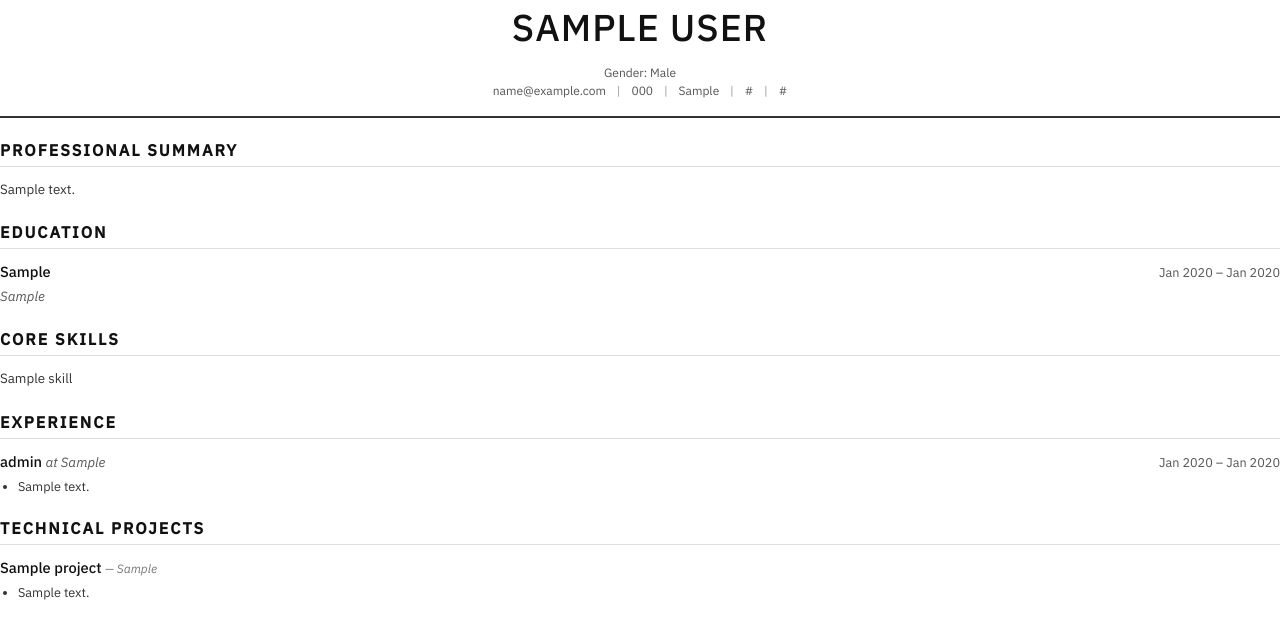
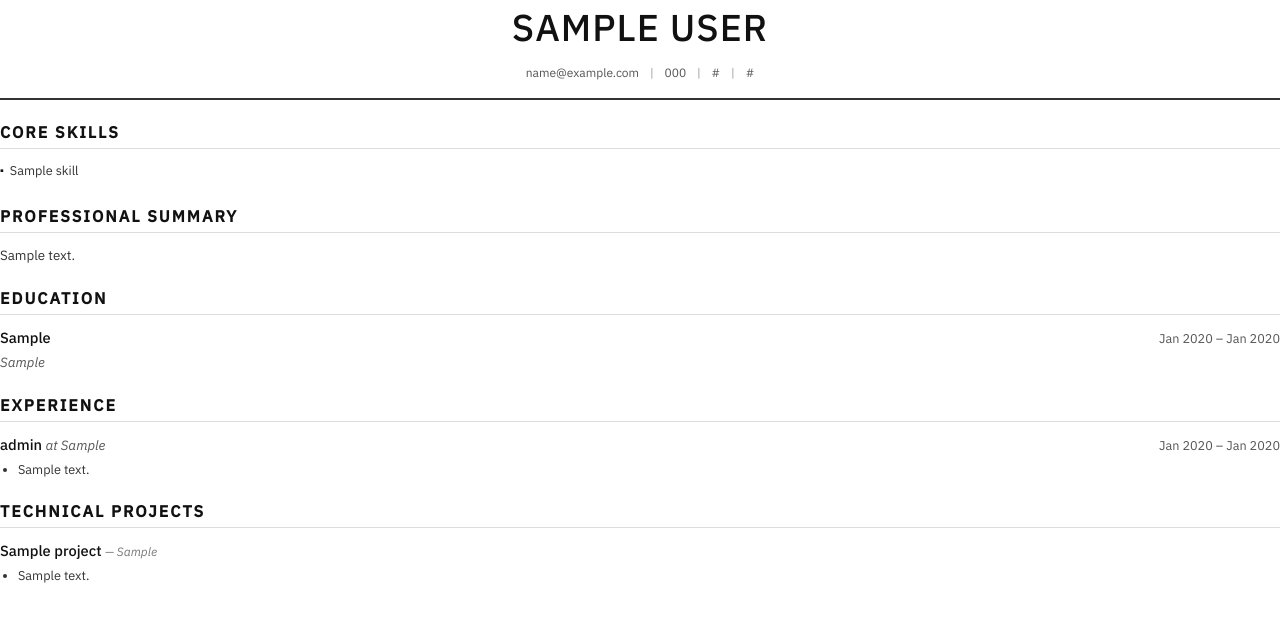
Before and after one commit to TadaisheChibondo/Resume_Builder, a Django app: template backend/resumes/templates/resumes/classic_template.html in a window 1280 px wide. Shown: the top 630 px of the page. Run offline with Django 5.2, Linux system fonts and the light colour scheme; the template is opened without the code that fills it: values that come from a table or form of the project are taken from there, others are empty; tables that the repository leaves empty hold one stand-in row (values such as "Sample post").

Commit message:
updated templates

```diff
--- a/backend/resumes/templates/resumes/classic_template.html
+++ b/backend/resumes/templates/resumes/classic_template.html
@@ -22,27 +22,14 @@
       }
       .watermark {
         position: fixed;
-        left: 5%;
-        font-size: 75pt;
-        font-weight: 800;
-        letter-spacing: 5px;
-        color: rgba(220, 38, 38, 0.08); /* Faint Red */
+        top: 30%;
+        left: 10%;
+        font-size: 80pt;
+        color: rgba(200, 0, 0, 0.06);
         transform: rotate(-45deg);
         z-index: 999;
         white-space: nowrap;
         pointer-events: none;
-      }
-      .watermark-top {
-        top: 15%;
-      }
-      .watermark-mid {
-        top: 45%;
-        color: rgba(234, 88, 12, 0.07);
-        font-size: 85pt;
-        left: 0%;
-      } /* Faint Orange */
-      .watermark-bot {
-        top: 75%;
       }
       .header {
         text-align: center;
@@ -119,27 +106,42 @@
         color: #777;
         font-style: italic;
       }
+      .skills-grid {
+        display: grid;
+        grid-template-columns: repeat(3, 1fr);
+        gap: 5px 16px;
+        margin-top: 4px;
+        padding-left: 0;
+        list-style: none;
+      }
+      .skills-grid li {
+        font-size: 9.5pt;
+        color: #333;
+        display: flex;
+        align-items: center;
+        gap: 6px;
+        line-height: 1.5;
+      }
+      .skills-grid li::before {
+        content: "▪";
+        color: #111;
+        font-size: 8pt;
+        flex-shrink: 0;
+      }
     </style>
   </head>
   <body>
     {% if not resume.is_paid %}
-    <div class="watermark watermark-top">PREVIEW ONLY</div>
-    <div class="watermark watermark-mid">UNPAID DRAFT</div>
-    <div class="watermark watermark-bot">PREVIEW ONLY</div>
+    <div class="watermark">PREVIEW ONLY</div>
     {% endif %}
+
     <div class="header">
       <div class="header-name">{{ resume.full_name }}</div>
       <div class="header-contact">
-        {% if resume.gender %}
-        <p>Gender: {{ resume.get_gender_display }}</p>
-        {% endif %}
         <span>{{ resume.email }}</span>
         <span class="contact-pipe">|</span>
         <span>{{ resume.phone }}</span>
-        {% if resume.location %}
-        <span class="contact-pipe">|</span>
-        <span>{{ resume.location }}</span>
-        {% endif %} {% if resume.linkedin_url %}
+        {% if resume.linkedin_url %}
         <span class="contact-pipe">|</span>
         <span>{{ resume.linkedin_url }}</span>
         {% endif %} {% if resume.portfolio_url %}
@@ -149,7 +151,14 @@
       </div>
     </div>
 
-    {% if resume.professional_summary %}
+    {% if resume.skills.all %}
+    <h2>Core Skills</h2>
+    <ul class="skills-grid">
+      {% for skill in resume.skills.all %}
+      <li>{{ skill.name }}</li>
+      {% endfor %}
+    </ul>
+    {% endif %} {% if resume.professional_summary %}
     <h2>Professional Summary</h2>
     <p class="summary-text">{{ resume.professional_summary }}</p>
     {% endif %} {% if resume.education.all %}
@@ -162,10 +171,7 @@
       </div>
       <div class="entry-sub">{{ edu.degree }}</div>
     </div>
-    {% endfor %} {% endif %} {% if resume.skills.all %}
-    <h2>Core Skills</h2>
-    <p class="summary-text">{% for skill in resume.skills.all %}{{ skill.name }}{% if not forloop.last %}, {% endif %}{% endfor %}</p>
-    {% endif %} {% if resume.experience.all %}
+    {% endfor %} {% endif %} {% if resume.experience.all %}
     <h2>Experience</h2>
     {% for exp in resume.experience.all %}
     <div class="entry">
--- a/backend/resumes/templates/resumes/template_monolith.html
+++ b/backend/resumes/templates/resumes/template_monolith.html
@@ -209,7 +209,8 @@
         <span class="contact-pipe">|</span>
         <span>{{ resume.phone }}</span>
         {% if resume.gender %}
-        <p>Gender: {{ resume.get_gender_display }}</p>
+        <span class="contact-pipe">|</span>
+        <p>{{ resume.get_gender_display }}</p>
         {% endif %} {% if resume.location %}
         <span class="contact-pipe">|</span>
         <span>{{ resume.location }}</span>
--- a/backend/resumes/templates/resumes/template_vivant.html
+++ b/backend/resumes/templates/resumes/template_vivant.html
@@ -234,7 +234,8 @@
         <span class="header-divider">·</span>
         <span>{{ resume.phone }}</span>
         {% if resume.gender %}
-        <p>Gender: {{ resume.get_gender_display }}</p>
+        <span class="contact-pipe">|</span>
+        <p>{{ resume.get_gender_display }}</p>
         {% endif %} {% if resume.location %}
         <span class="contact-pipe">|</span>
         <span>{{ resume.location }}</span>
```
Also changed, not shown: backend/resumes/templates/resumes/template_meridian.html (+4 -3 lines).
